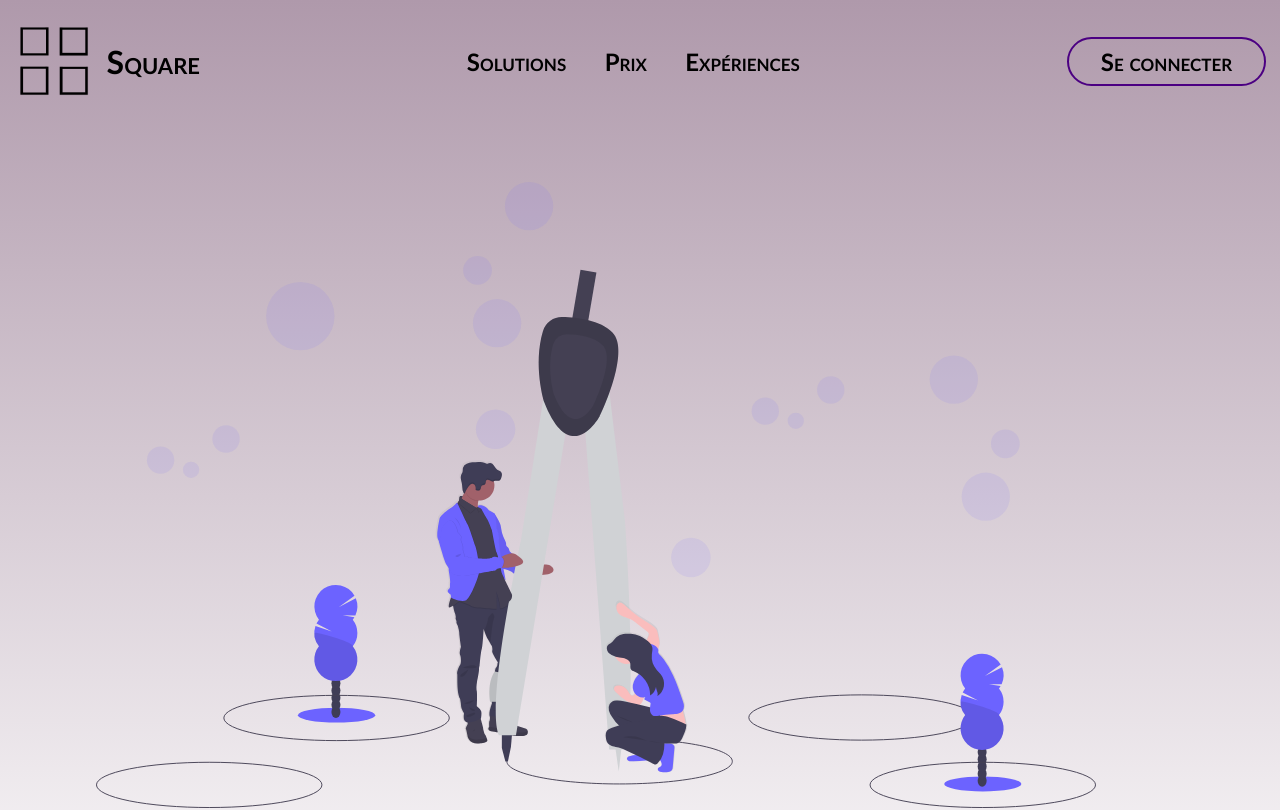
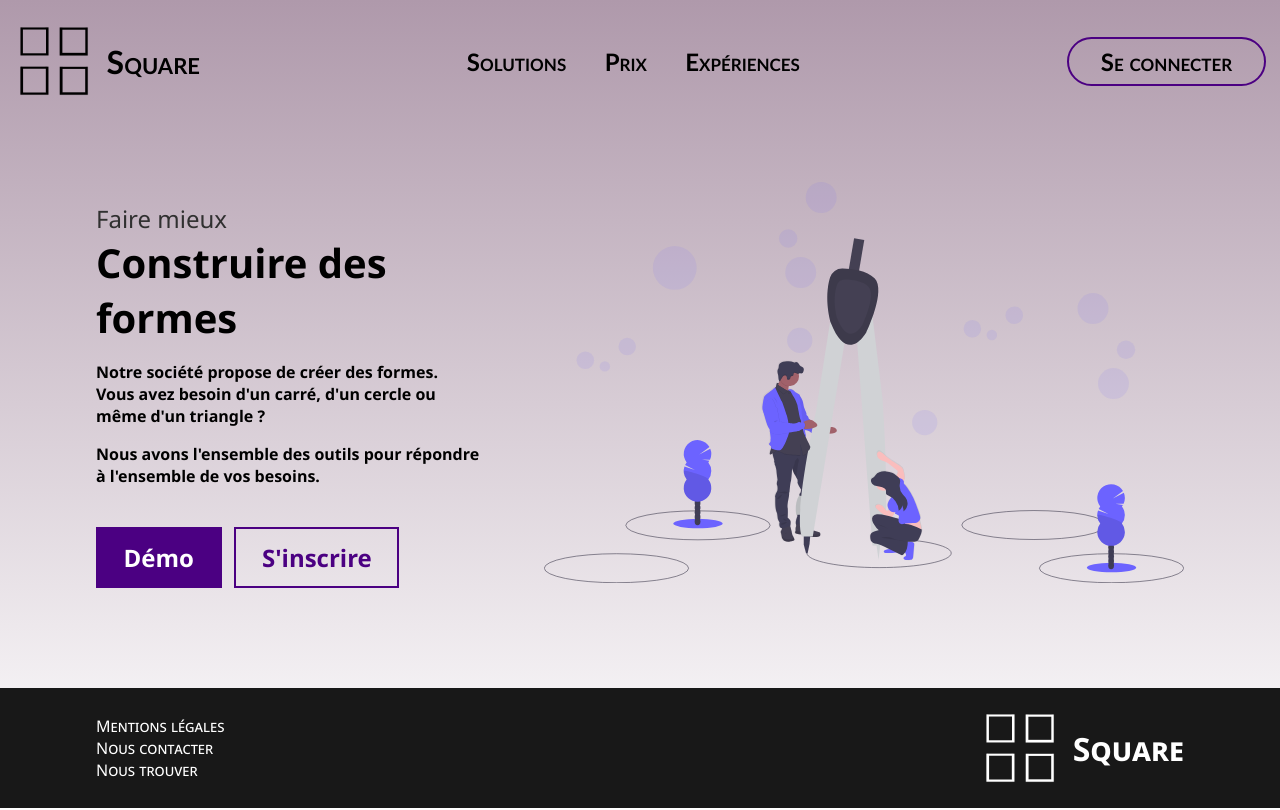
Before and after one commit to xKesvaL/ITW-TP2, a plain HTML site: page index.html in a window 1280 px wide. Shown: the top 810 px of the page. Drawn offline with Linux system fonts and the light colour scheme.

Commit message:
Update main content

```diff
--- a/index.html
+++ b/index.html
@@ -17,20 +17,35 @@
           <img src="img/logo.png" alt="Logo" />
           <h1>Square</h1>
         </a>
-        <div class="pages">
+        <div class="burger pages">
           <a href="" class="page"><h2>Solutions</h2></a>
           <a href="" class="page"><h2>Prix</h2></a>
           <a href="" class="page"><h2>Expériences</h2></a>
         </div>
-        <a href="" class="connection"><h2>Se connecter</h2></a>
+        <a href="" class="burger connection"><h2>Se connecter</h2></a>
       </div>
 
       <!-- ------- -->
       <!-- Content -->
       <!-- ------- -->
       <div class="content">
-        <div class="container">
-          <div class="homeText"></div>
+        <div class="container arrival">
+          <div class="homeTxt">
+            <h3>Faire mieux</h3>
+            <h2>Construire des formes</h2>
+            <p>
+              Notre société propose de créer des formes. Vous avez besoin d'un
+              carré, d'un cercle ou même d'un triangle ?
+            </p>
+            <p>
+              Nous avons l'ensemble des outils pour répondre à l'ensemble de vos
+              besoins.
+            </p>
+            <div class="buttons">
+              <a href="" class="button demo">Démo</a>
+              <a href="" class="button signup">S'inscrire</a>
+            </div>
+          </div>
           <div class="homeImg">
             <img src="img/undraw_circles.svg" alt="" width="1000px" />
           </div>
--- a/styles/style.css
+++ b/styles/style.css
@@ -144,3 +144,109 @@
 .content {
   margin: 7.5vh 7.5vw;
 }
+
+.container {
+  display: flex;
+}
+
+.buttons {
+  margin: 5vh 0;
+  display: flex;
+  gap: 1vw;
+}
+
+.button {
+  border: 2.5px solid indigo;
+  padding: 1.5vh 2vw;
+  font-weight: bold;
+  font-size: 1.5em;
+  max-width: 12.5vw;
+}
+
+.homeImg > img {
+  max-width: 50vw;
+}
+
+.homeTxt {
+  max-width: 30vw;
+}
+
+.homeTxt > h3 {
+  color: rgb(48, 48, 48);
+  font-weight: 500;
+  margin: 2.5vh 0 0 0;
+  font-size: 1.5em;
+}
+
+.homeTxt > h2 {
+  font-size: 2.5em;
+  margin: 0;
+}
+
+.homeTxt > p {
+  font-weight: 700;
+  font-size: 1em;
+}
+
+.demo {
+  background-color: indigo;
+  color: white;
+}
+
+.demo,
+.signup {
+  transition-property: border, color;
+  -o-transition-property: border, color;
+  -ms-transition-property: border, color;
+  -moz-transition-property: border, color;
+  -webkit-transition-property: border, color;
+  transition: 0.7s ease;
+  -o-transition: 0.7s ease;
+  -ms-transition: 0.7s ease;
+  -moz-transition: 0.7s ease;
+  -webkit-transition: 0.7s ease;
+}
+
+.demo:hover {
+  border-radius: 25px;
+}
+
+.signup {
+  color: indigo;
+}
+
+.signup:hover {
+  border-radius: 25px;
+}
+
+.arrival {
+  justify-content: space-between;
+  gap: 2.5vw;
+}
+
+@media screen and (max-width: 860px) {
+  .button {
+    padding: 1vh 1.5vw;
+    font-size: 1em;
+  }
+
+  .homeTxt {
+    max-width: 50vw;
+  }
+
+  .homeTxt > h2 {
+    font-size: 1.5em;
+  }
+
+  .homeTxt > h3 {
+    font-size: 1em;
+  }
+
+  .homeTxt > p {
+    font-size: 0.75em;
+  }
+
+  .homeImg > img {
+    max-width: 30vw;
+  }
+}
```
